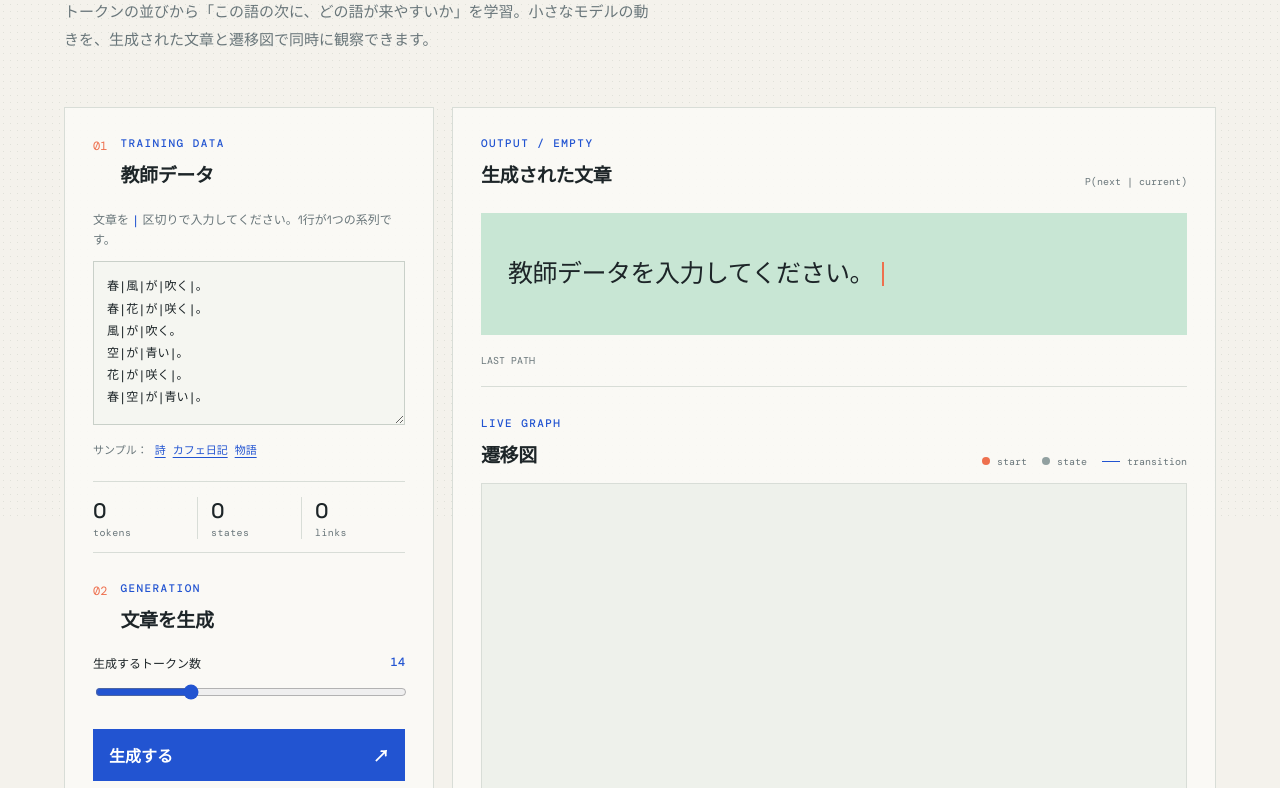
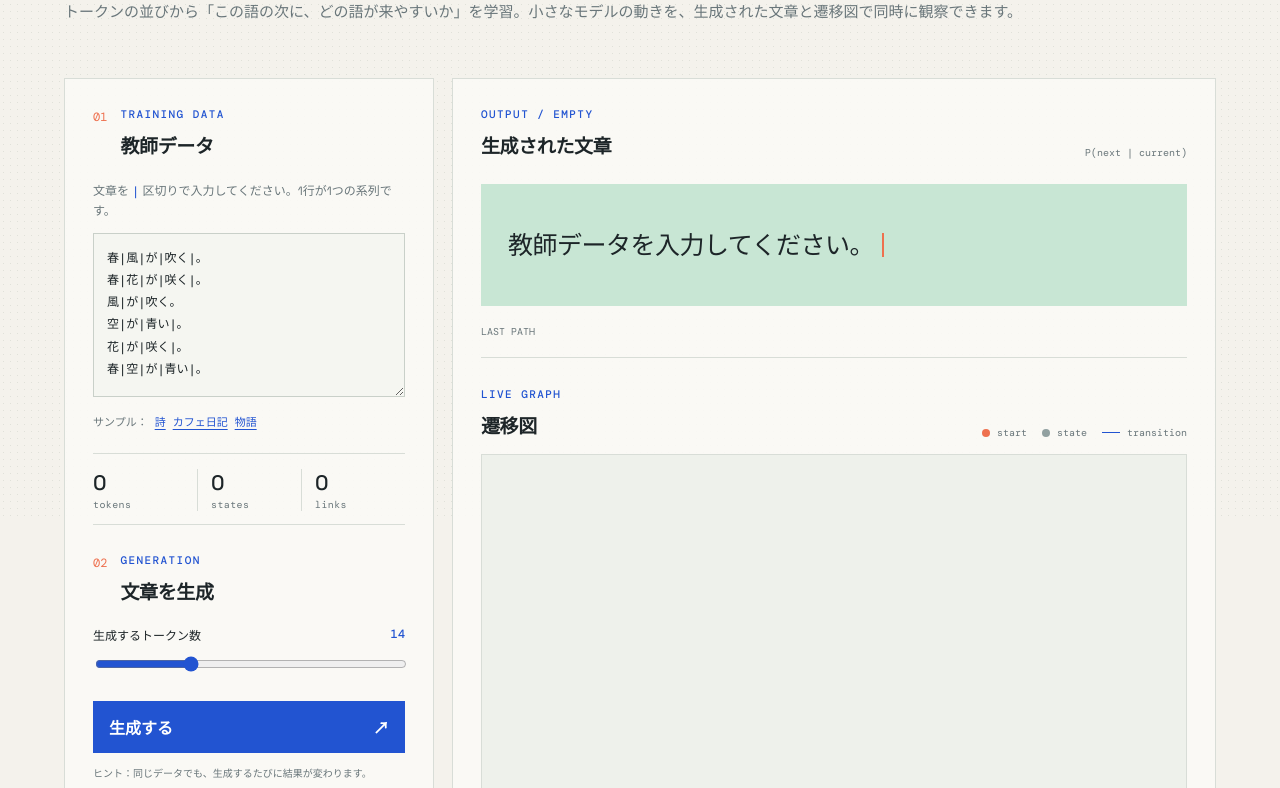
Before and after one commit to OsawaShogo/markov-chain-demo, a plain HTML site: page index.html in a window 1280 px wide. Shown: the part 279-1067 px from the top of the page. Drawn offline with nearby package versions, Linux system fonts and the light colour scheme.

Commit message:
タイトル下のコピーの横幅調整

```diff
--- a/styles.css
+++ b/styles.css
@@ -132,7 +132,6 @@ input {
 }
 
 .intro-copy {
-  max-width: 590px;
   margin: 24px 0 0;
   color: var(--muted);
   font-size: 15px;
```
